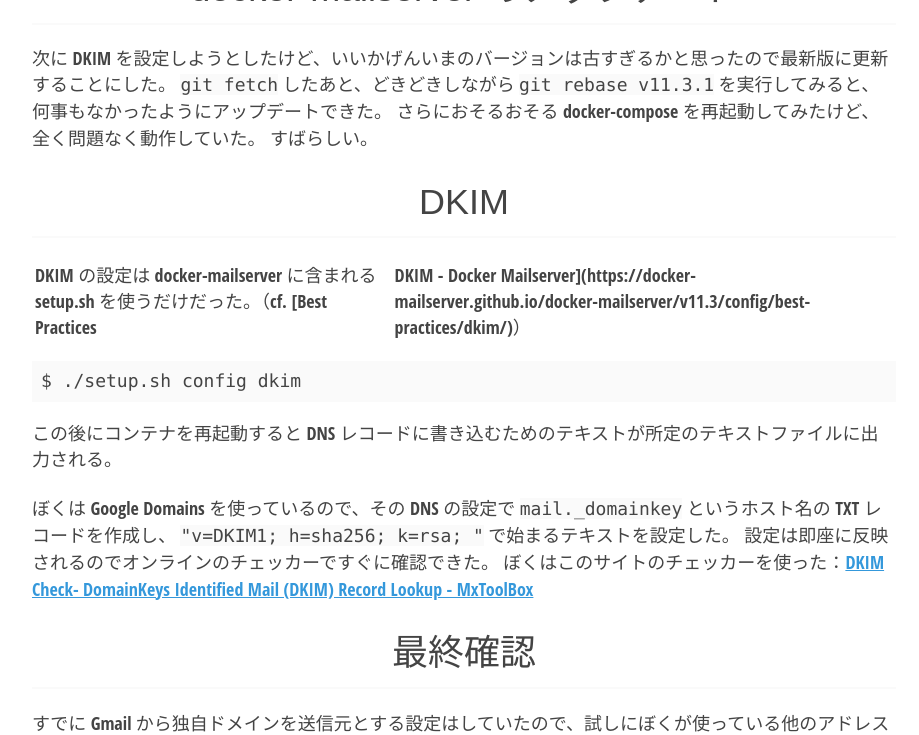
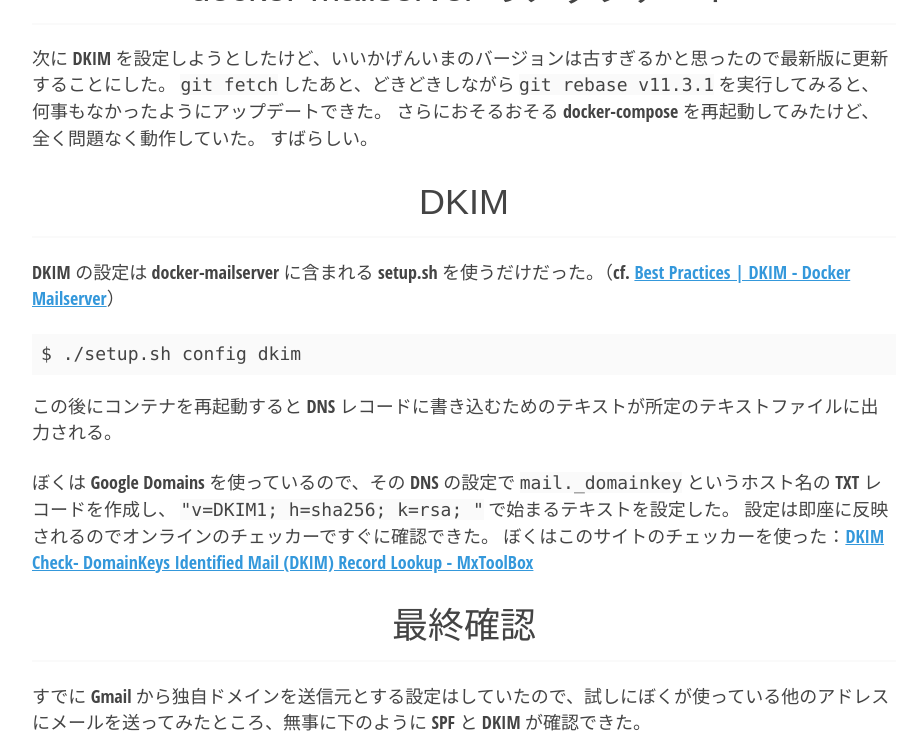
Before and after one commit to torus/torus.github.io, a Jekyll site: the page built from _posts/2023-02-18-email-server.md, in a window 1280 px wide and 900 px high, scrolled down 2177 px, cut to the strip 0-735 px from the top of the window. Shown: the whole strip, without its empty margins (176-1095 px from the left). Built offline with Jekyll 4.4.1, drawn with Linux system fonts in a browser that asks for light colours.

Commit message:
Update 2023-02-18-email-server.md

````diff
--- a/_posts/2023-02-18-email-server.md
+++ b/_posts/2023-02-18-email-server.md
@@ -83,7 +83,7 @@ toru@torus.jp xxxxx@gmail.com
 
 ### DKIM
 
-DKIM の設定は docker-mailserver に含まれる setup.sh を使うだけだった。（cf. [Best Practices | DKIM - Docker Mailserver](https://docker-mailserver.github.io/docker-mailserver/v11.3/config/best-practices/dkim/)）
+DKIM の設定は docker-mailserver に含まれる setup.sh を使うだけだった。（cf. [Best Practices \| DKIM - Docker Mailserver](https://docker-mailserver.github.io/docker-mailserver/v11.3/config/best-practices/dkim/)）
 
 ```
 $ ./setup.sh config dkim
````
